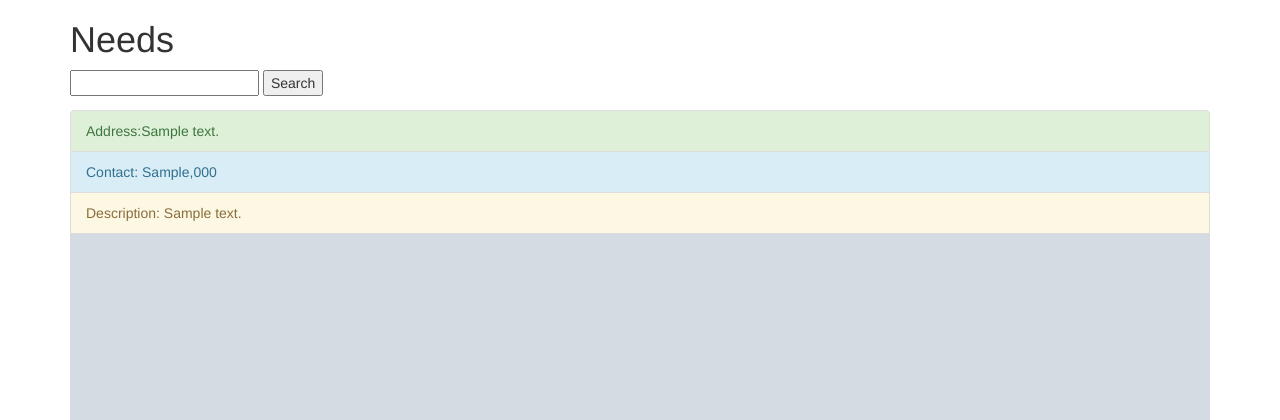
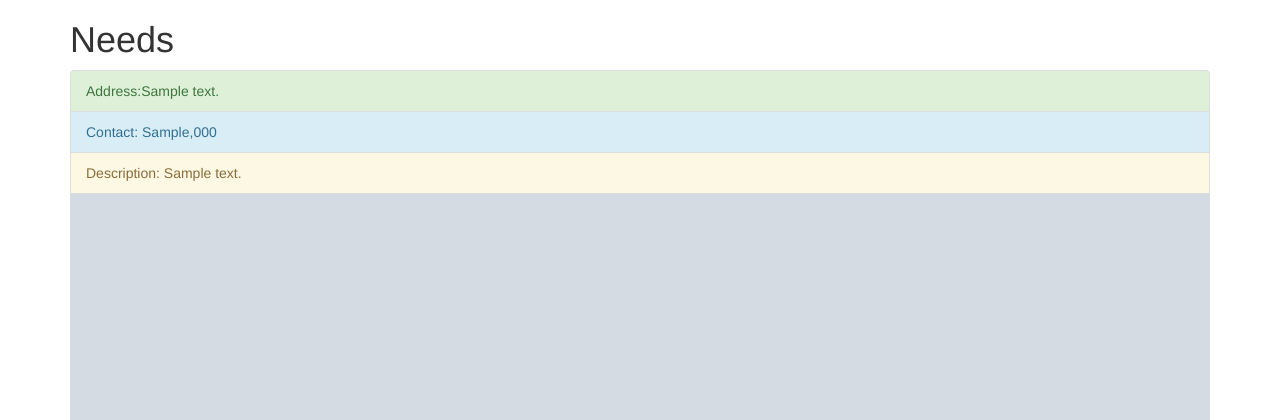
Before and after one commit to icharity/donate, a Django app: template nx/templates/needs.html in a window 1280 px wide. Shown: the top 420 px of the page. Run offline with Django 3.2, Linux system fonts and the light colour scheme; the template is opened without the code that fills it: most values are stand-ins (such as "Sample title", 1, 10 or a date in 2020); grey boxes marked "Sample" are stand-in pictures; some libraries are stand-ins or nearby versions.

Commit message:
remove search button

```diff
--- a/nx/templates/needs.html
+++ b/nx/templates/needs.html
@@ -12,11 +12,6 @@
         <div class="col-sm-12">
             <div class="container">
                 <h1>Needs</h1>
-
-                <form type="get" action=".">
-                    <input type="text" name="q">
-                    <button type="submit">Search</button>
-                </form>
 
                 {% for need in needs %}
                 <div class="need">
--- a/nx/templates/notes.html
+++ b/nx/templates/notes.html
@@ -12,10 +12,6 @@
 <div class="container-fluid">
     <div class="row">
         <div class="col-sm-12">
-            <form class="search-form" type="get" action=".">
-                <input class="col-sm-10 form-control search-input col-lg-8" type="text" name="q">
-                <button class='btn btn-primary btn-lg search-button' type="submit">Search</button>
-            </form>
 
             {% for note in notes %}
             <h2 class="address">{{ note.address }}</h2>
```
